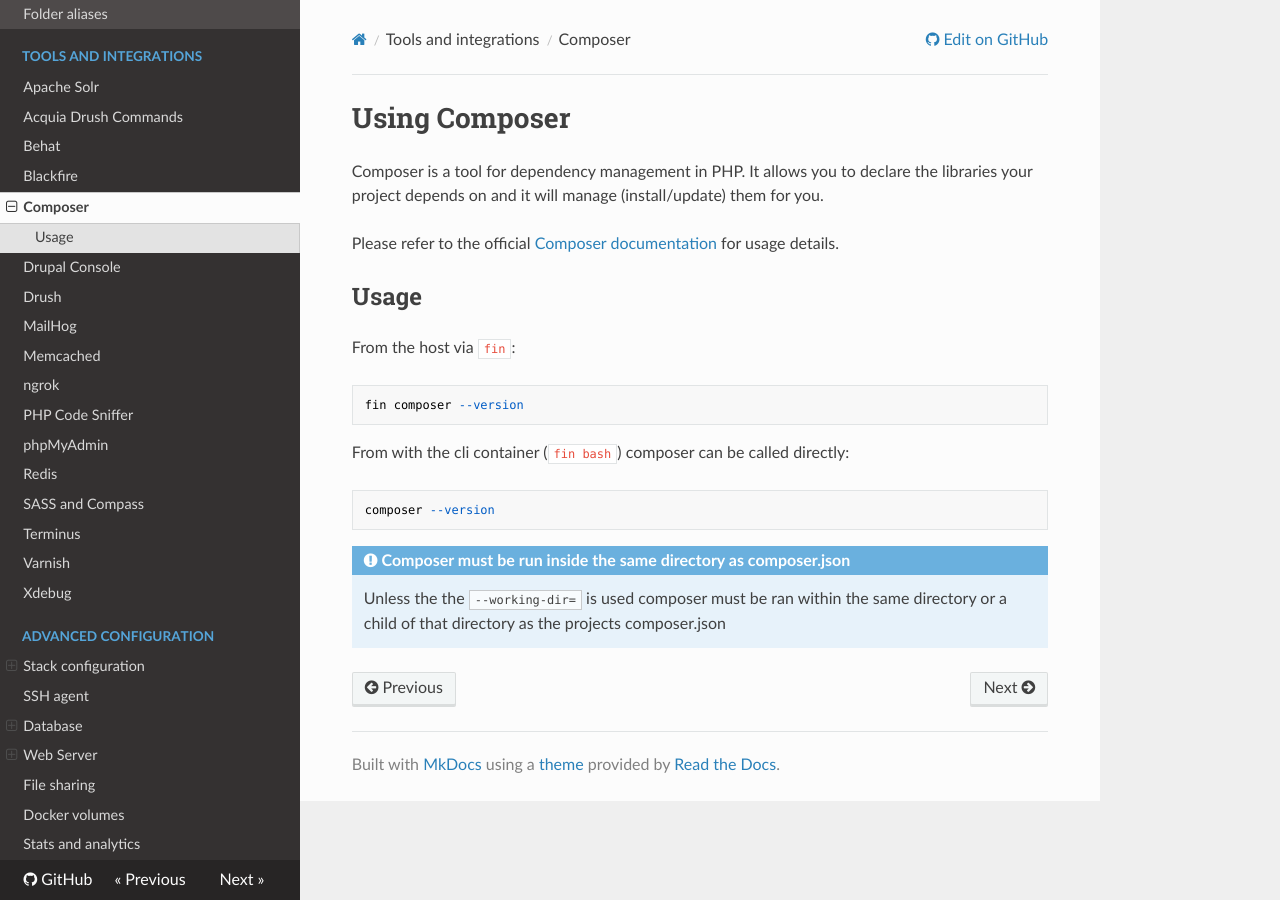
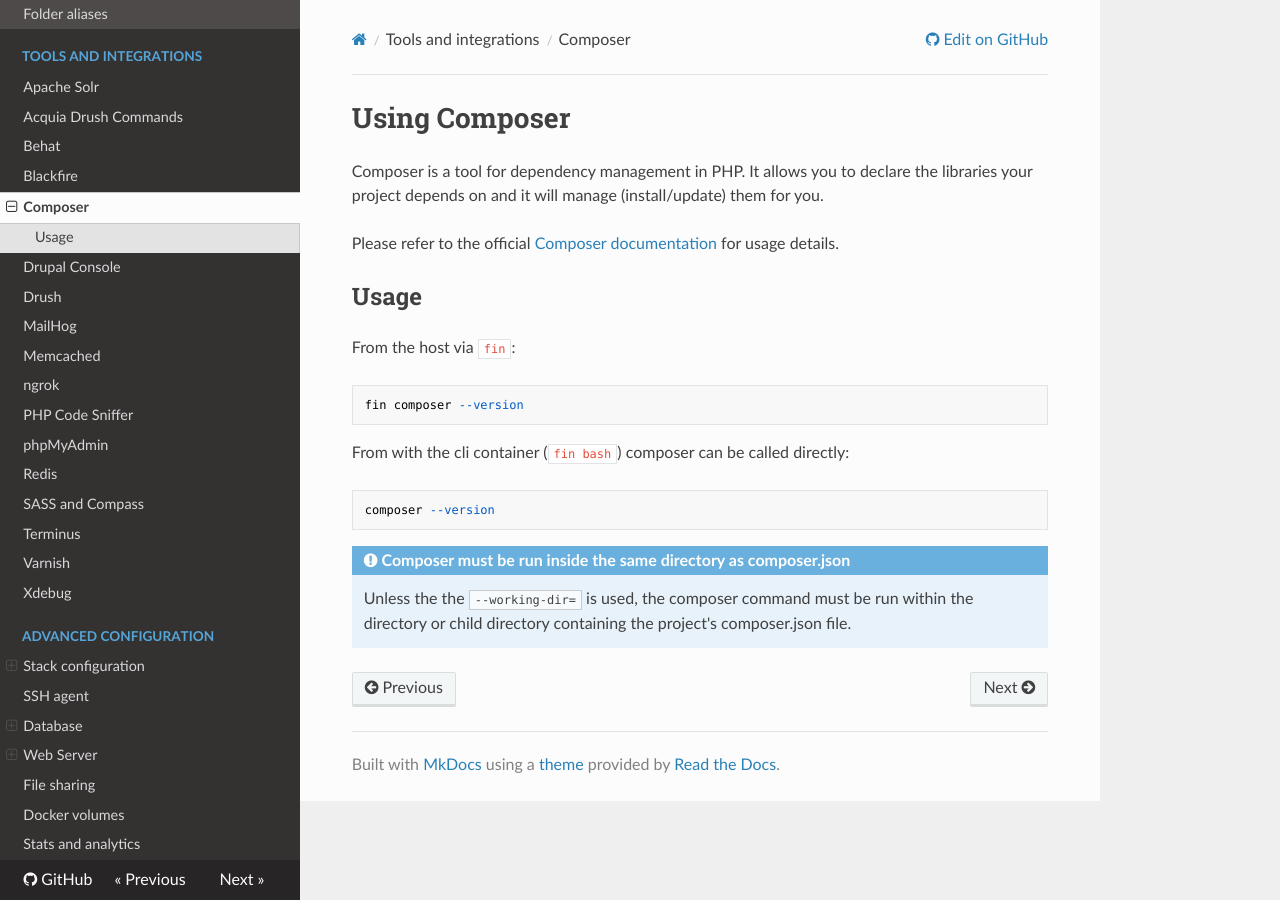
Before and after one commit to docksal/docksal, an MkDocs documentation site: the page built from docs/tools/composer.md, in a window 1280 px wide. Built offline with MkDocs 1.6.1, drawn with Linux system fonts in a browser that asks for light colours; nearby versions of some CDN libraries; old or Windows-style settings are respelled for this version of MkDocs.

Commit message:
Updated sentence structure for composer.md file

````diff
--- a/docs/tools/composer.md
+++ b/docs/tools/composer.md
@@ -19,5 +19,5 @@ composer --version
 ```
 
 !!! note "Composer must be run inside the same directory as composer.json"
-    Unless the the `--working-dir=` is used composer must be ran within the same directory or a child of that directory
-    as the projects composer.json
+    Unless the the `--working-dir=` is used, the composer command must be run within the directory or child directory containing the
+    project's composer.json file.
````
